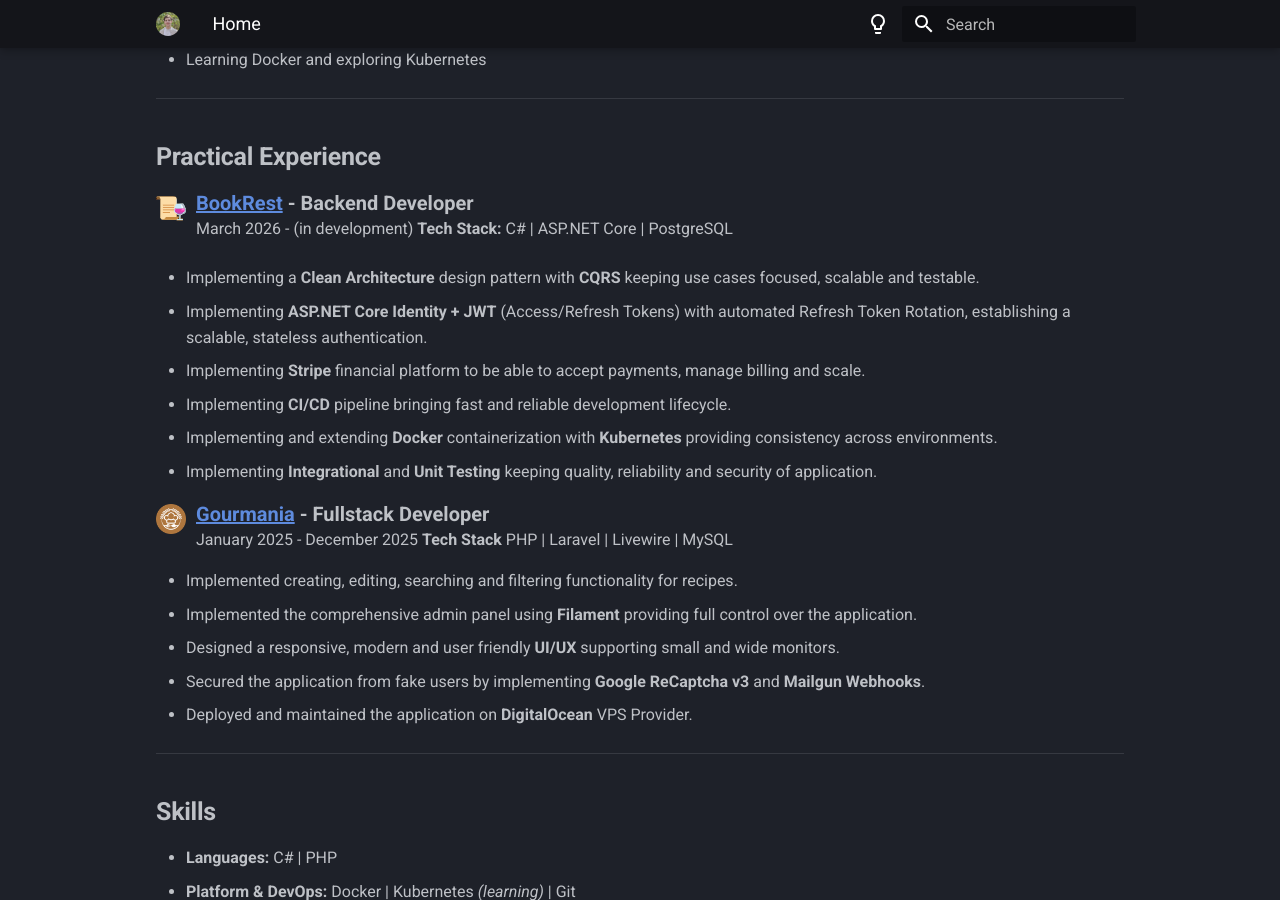
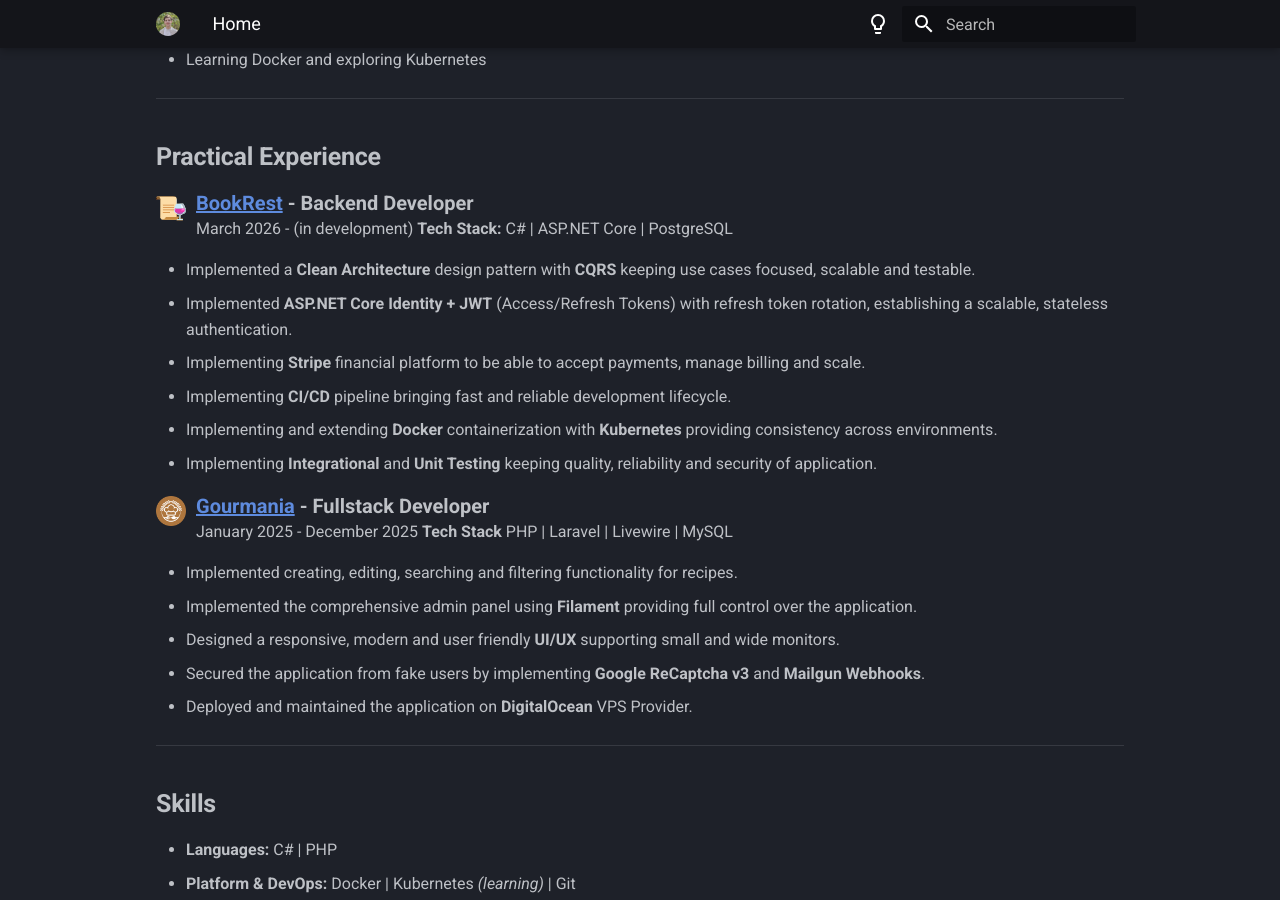
Before and after one commit to dmshved/dmshved.github.io, an MkDocs documentation site: the page built from docs/index.md, in a window 1280 px wide and 900 px high, scrolled down 560 px. Built offline with MkDocs 1.6.1 and Material for MkDocs 9.7.7, drawn with Linux system fonts in a browser that asks for light colours.

Commit message:
chore: update bookrest bullet list

```diff
--- a/docs/index.md
+++ b/docs/index.md
@@ -43,9 +43,8 @@ scalable code. You can mostly find me by the smell of coffee, working on my lapt
   </div>
 </div>
 
-- Implementing a **Clean Architecture** design pattern with **CQRS** keeping use cases focused, scalable and testable.
-
-- Implementing **ASP.NET Core Identity + JWT** (Access/Refresh Tokens) with automated Refresh Token Rotation, establishing a scalable, stateless authentication.
+- Implemented a **Clean Architecture** design pattern with **CQRS** keeping use cases focused, scalable and testable.
+- Implemented **ASP.NET Core Identity + JWT** (Access/Refresh Tokens) with refresh token rotation, establishing a scalable, stateless authentication.
 - Implementing **Stripe** financial platform to be able to accept payments, manage billing and scale.
 - Implementing **CI/CD** pipeline bringing fast and reliable development lifecycle.
 - Implementing and extending **Docker** containerization with **Kubernetes** providing consistency across environments.
```
